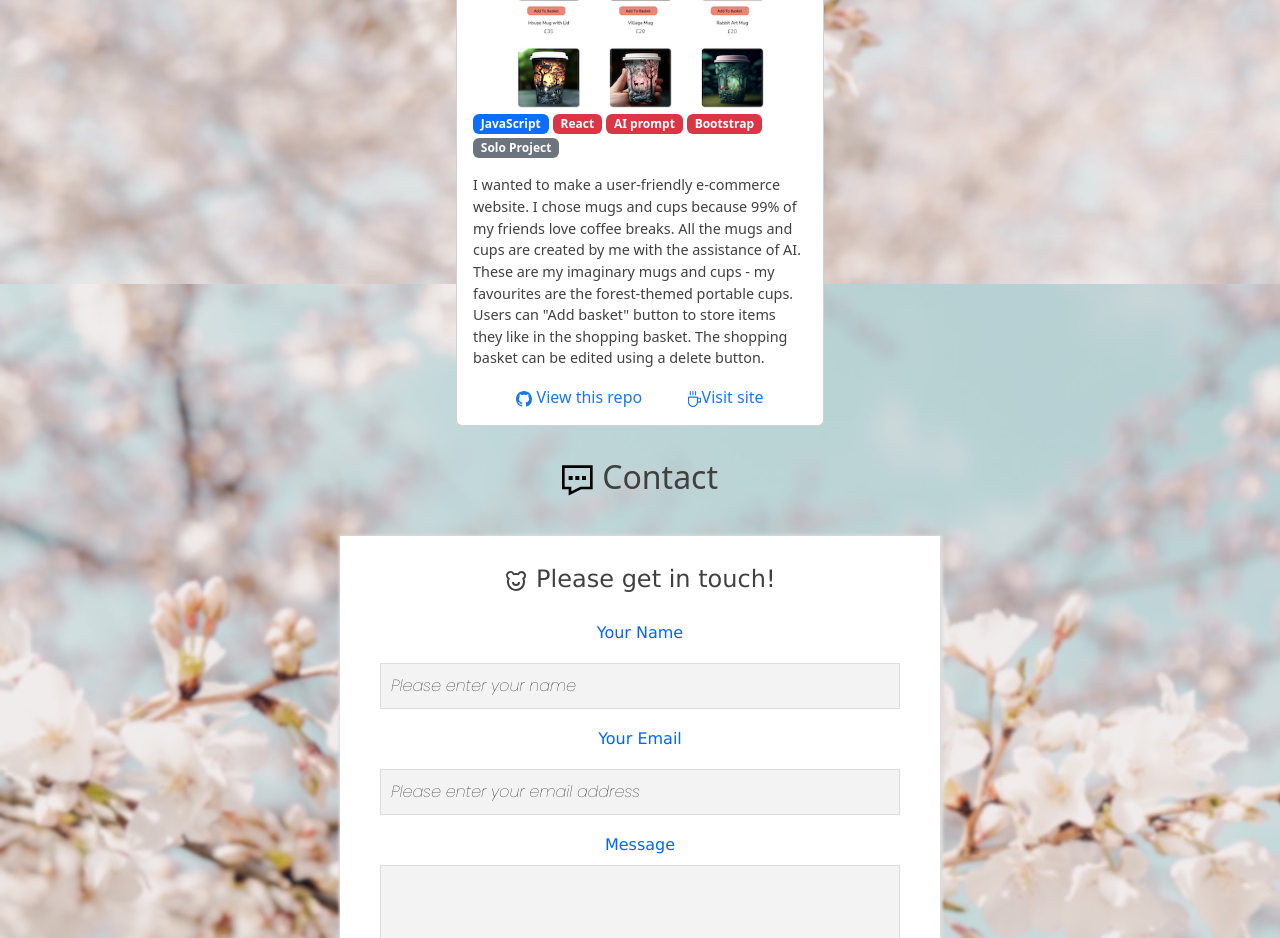
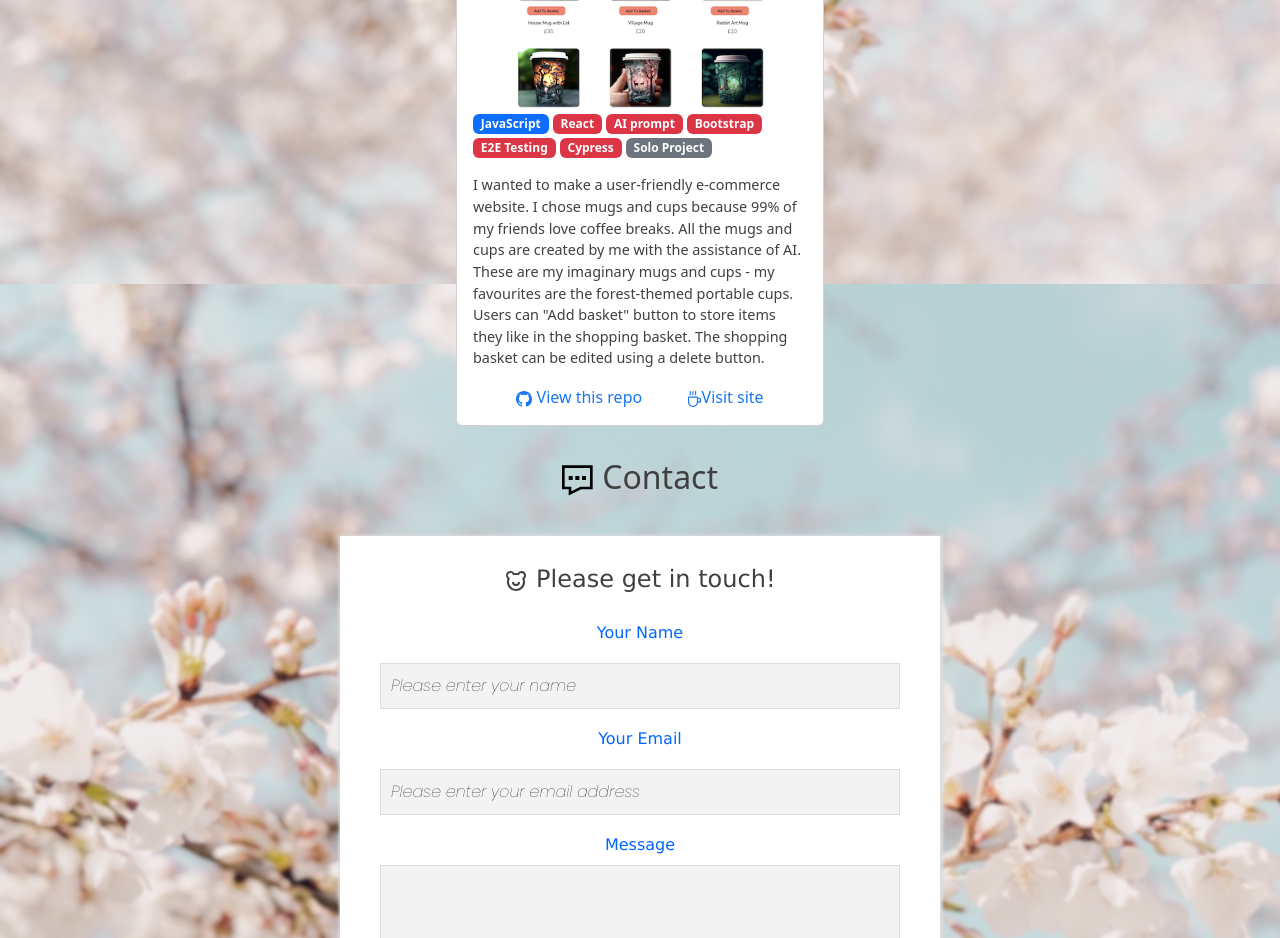
Before and after one commit to taksgarby/portfolio, a React (Create React App) app: page / in a window 1280 px wide. Shown: the part 2460-3398 px from the top of the page. Built offline with nearby package versions, Linux system fonts and the light colour scheme.

Commit message:
added testing badges to curiosity

```diff
--- a/src/components/projects/ProjectMugs.js
+++ b/src/components/projects/ProjectMugs.js
@@ -29,6 +29,12 @@ function ProjectMugs() {
       <Badge bg="danger">
         Bootstrap
       </Badge>{' '}
+      <Badge bg="danger">
+        E2E Testing
+      </Badge>{' '}
+      <Badge bg="danger">
+        Cypress
+      </Badge>{' '}
       <Badge bg="secondary">
         Solo Project
       </Badge>{' '}
```
